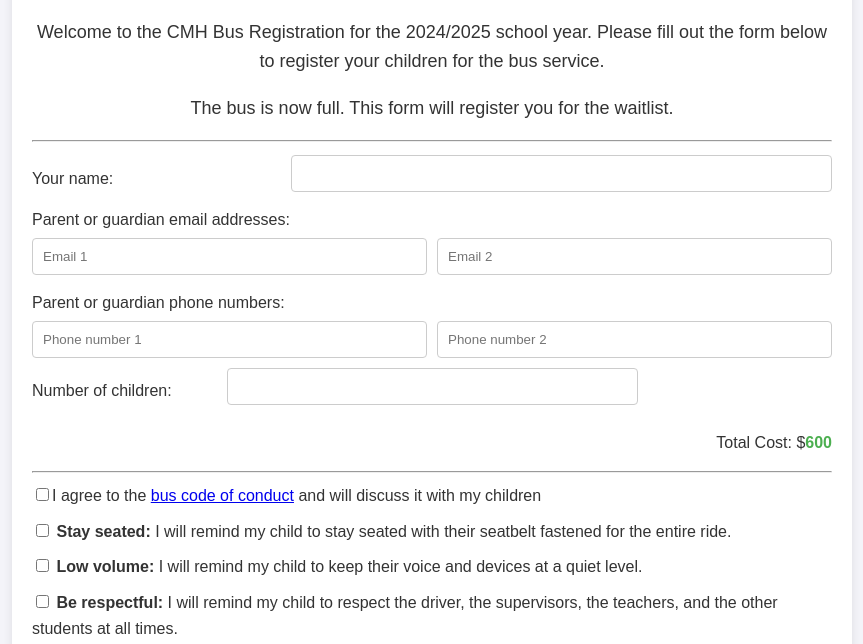
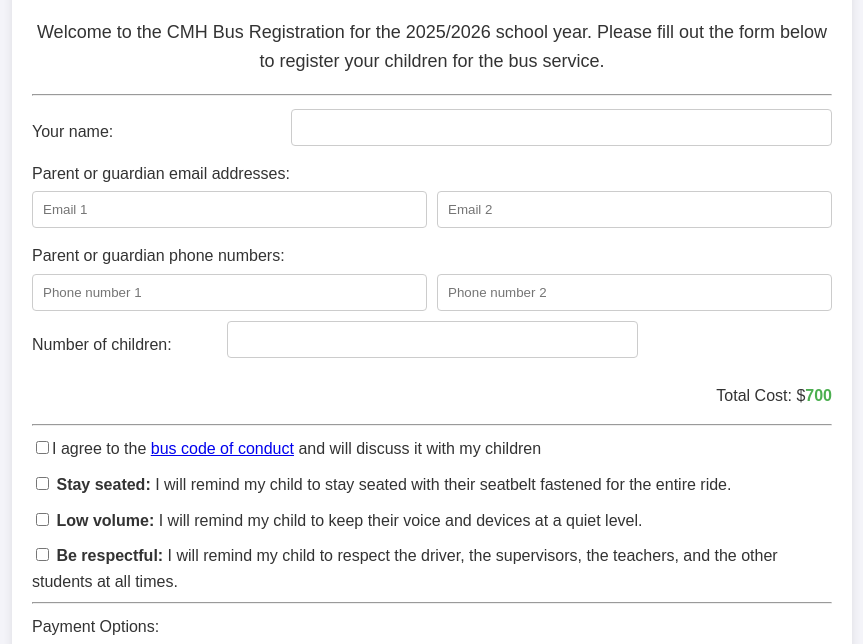
Before and after one commit to CMHBus/CMHBus.github.io, a plain HTML site: page index.html in a window 1280 px wide. Shown: the part 116-760 px from the top of the page, without its empty margins (208-1071 px from the left). Drawn offline with Linux system fonts and the light colour scheme.

Commit message:
Update index.html

```diff
--- a/index.html
+++ b/index.html
@@ -3,7 +3,7 @@
 <head>
     <meta charset="UTF-8">
     <meta name="viewport" content="width=device-width, initial-scale=1.0">
-    <title>CMH Bus Registration 2024/2025</title>
+    <title>CMH Bus Registration 2025/2026</title>
     <style>
         body {
             font-family: 'Arial', sans-serif;
@@ -138,8 +138,7 @@
 <body>
     <div class="container">
         <h1>CMH Bus Registration 2024/2025</h1>
-        <p class="intro">Welcome to the CMH Bus Registration for the 2024/2025 school year. Please fill out the form below to register your children for the bus service.</p>
-        <p class="intro">The bus is now full. This form will register you for the waitlist.</p>
+        <p class="intro">Welcome to the CMH Bus Registration for the 2025/2026 school year. Please fill out the form below to register your children for the bus service.</p>
         <hr> <!-- Added horizontal rule -->
         <form id="registrationForm" action="https://formspree.io/f/xwpelrve" method="POST">
             <div class="form-row">
@@ -168,7 +167,7 @@
 
 
 			 <div id="costEstimation">
-			    <p>Total Cost: $<span id="totalCost">600</span></p>
+			    <p>Total Cost: $<span id="totalCost">700</span></p>
 			</div>
 
 
```
